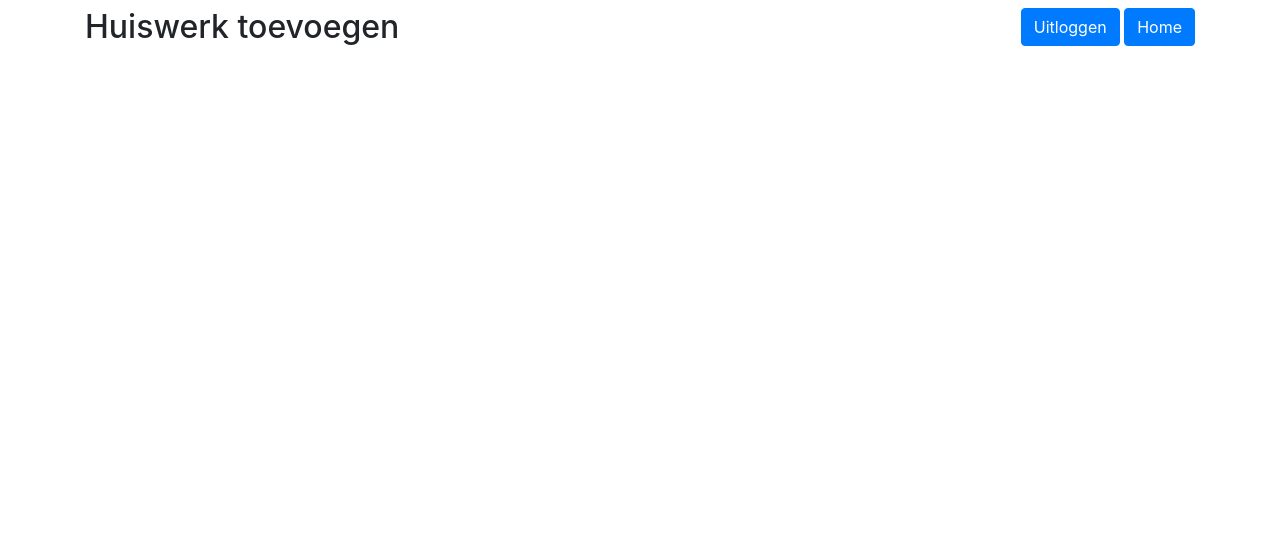
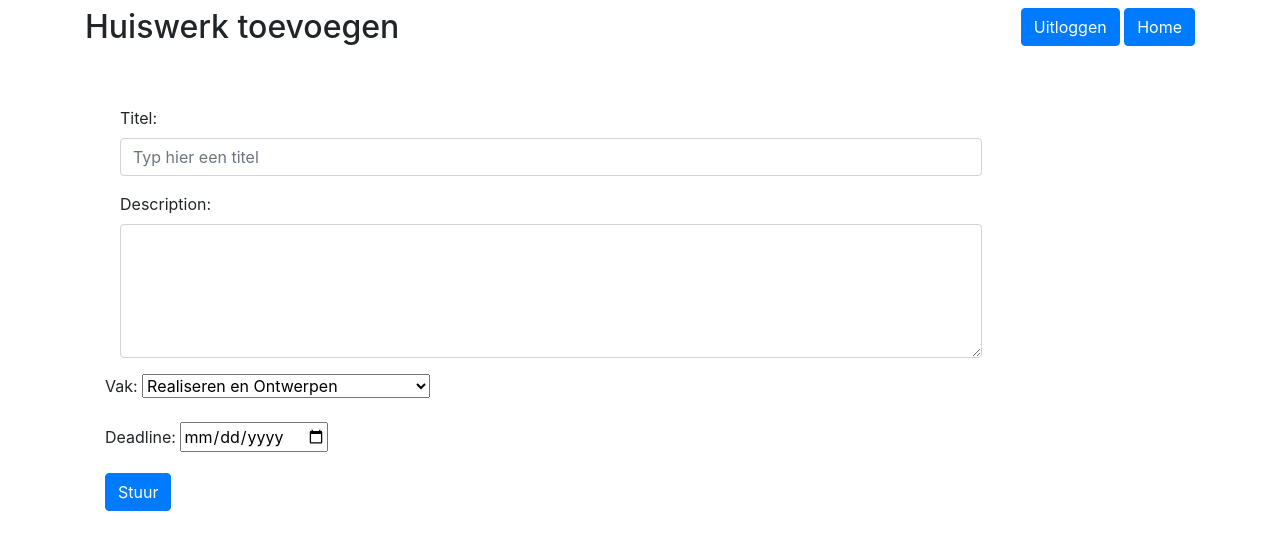
Before and after one commit to Akahama-Patryk/huiswerk-website, a PHP site: page /dashboard/huiswerk/toevoegen.php in a window 1280 px wide. Shown: the top 550 px of the page. Run offline with PHP 8.4, Linux system fonts and the light colour scheme; a user stored in the database is signed in; data comes from the database, SQL or seed files in the repository.

Commit message:
Better feedback and add homework is done and ready Updated SQL PLEASE UPDATE TO CURRENT VERSION OR PAGE WILL NOT WORK CORRECTLY

```diff
--- a/classes/Homework.php
+++ b/classes/Homework.php
@@ -5,6 +5,7 @@ class Homework
 {
     public function __construct()
     {
+
     }
 
     static public function fetchHomework()
@@ -29,7 +30,8 @@ class Homework
                             <h5 class="card-subtitle mb-2">Deadline: <?= $row['deadline'] ?></h5>
                             <hr>
                             <p class="card-subtitle mb-2">Vak: <?= $row['subject_name'] ?></p>
-                            <p class="card-subtitle mb-2">Docent: <?= $row['teacher_name'] ?> (<?= $row['teacher_email']?>)</p>
+                            <p class="card-subtitle mb-2">Docent: <?= $row['teacher_name'] ?>
+                                (<?= $row['teacher_email'] ?>)</p>
 
                         </div>
                     </div>
@@ -41,19 +43,41 @@ class Homework
         <?php
     }
 
-    public function sendFeedback($name, $email, $feedback)
+    public function sendFeedback($feedback, $name = null, $email = null)
     {
-        if (!empty($name) && (!empty($email) && (!empty($feedback)))) {
+        if (!empty($feedback)) {
             $conn = Utility::pdoConnect();
             $send = $conn->prepare("INSERT INTO feedback (id, name, email, feedback) VALUES  ((SELECT UUID()), ?, ?, ?)");
             $send->bindParam(1, $name);
             $send->bindParam(2, $email);
             $send->bindParam(3, $feedback);
             $send->execute();
-            RedirectHandler::HTTP_301('dashboard.php');
             echo "Works";
         } else {
             echo "Error";
         }
     }
+
+    public function createHomework($title, $description, $subject, $deadline)
+    {
+        if (!empty($title) && !empty($description) && !empty($subject) && !empty($deadline)) {
+            $conn = Utility::pdoConnect();
+            $send = $conn->prepare("INSERT INTO homework (id, title, description, subject_id, deadline) VALUES  ((SELECT UUID()), ?, ?, ?, ?)");
+            $send->bindParam(1, $title);
+            $send->bindParam(2, $description);
+            $send->bindParam(3, $subject);
+            $send->bindParam(4, $deadline);
+            $send->execute();
+            echo "OK!";
+        } else {
+            echo "Yo";
+        }
+    }
+
+    public function fetchSubject()
+    {
+        $conn = Utility::pdoConnect();
+        $fetch = $conn->query("SELECT * FROM subjects");
+        return $fetch;
+    }
 }
--- a/dashboard/huiswerk/toevoegen.php
+++ b/dashboard/huiswerk/toevoegen.php
@@ -1,6 +1,19 @@
 <?php
+$subjectdata = array();
 include_once('../../classes/Autoloader.php');
 Session::start();
+$data = new Homework();
+$subjectdata = $data->fetchSubject();
+//TODO: SEND form
+if (isset($_POST['submit'])) {
+    $subject = $_POST['subject'];
+    $deadline = $_POST['date'];
+    $title = $_POST['title'];
+    $description = $_POST['description'];
+    $create = new Homework();
+    $createHomework = $create->createHomework($title, $description,$subject, $deadline);
+//    RedirectHandler::HTTP_301('./dashboard.php');
+}
 ?>
 <!DOCTYPE html>
 <html lang="en">
@@ -28,10 +41,42 @@ Session::start();
             ?>
         </div>
         <div class="col-md-12" style="margin-top:2em;">
+            <form method="post">
+                <div class="card-body">
+                    <div class="form-group">
+                        <label class="control-label col-sm-2" for="name">Titel: </label>
+                        <div class="col-sm-10">
+                            <input type="text" class="form-control" id="name" placeholder="Typ hier een titel" name="title" required>
+                        </div>
+                    </div>
+                    <div class="form-group">
+                        <label class="control-label col-sm-2" for="description">Description: </label>
+                        <div class="col-sm-10">
+                            <textarea type="text" name="description" class="form-control" rows="5" id="description" required></textarea>
+                        </div>
+                    </div>
+                    <div class="form-group">
+                        <label for="subject">Vak: </label>
+                        <select name="subject" required>
+                            <?php
+                            foreach ($subjectdata as $data) :
+                                ?>
+                                <option value="<?= $data['subject_id'] ?>"><?= $data['subject_name'] ?></option>
+                            <?php
+                            endforeach;
+                            ?>
+                        </select>
+                    </div>
+                    <div class="form-group">
+                        <label for="date">Deadline: </label>
+                        <input type="date" name="date" value="date" required>
+                    </div>
+                    <button type="submit" name="submit" class="btn btn-primary">Stuur</button>
+            </form>
+        </div>
+    </div>
 
-        </div>
-
-    </div>
+</div>
 </div
 </body>
 </html>
--- a/feedback.php
+++ b/feedback.php
@@ -5,7 +5,7 @@ if (isset($_POST['submit'])) {
     $email = $_POST['email'];
     $feedback = $_POST['comment'];
     $data = new Homework();
-    $send = $data->sendFeedback($name,$email,$feedback);
+    $send = $data->sendFeedback($feedback,$name,$email);
     RedirectHandler::HTTP_301('index.php');
 }
 ?>
@@ -54,7 +54,7 @@ if (isset($_POST['submit'])) {
                     <div class="form-group">
                         <label class="control-label col-sm-2" for="comment">Comment:</label>
                         <div class="col-sm-10">
-                            <textarea type="text" name="comment" class="form-control" rows="5" id="comment"></textarea>
+                            <textarea type="text" name="comment" class="form-control" rows="5" id="comment" required></textarea>
                         </div>
                     </div>
                     <div class="form-group">
--- a/sql_backup/project_huiswerk.sql
+++ b/sql_backup/project_huiswerk.sql
@@ -31,6 +31,7 @@ SET time_zone = "+00:00";
 CREATE TABLE `feedback` (
   `id` varchar(255) NOT NULL,
   `name` varchar(255) NOT NULL,
+  `email` varchar(255) NOT NULL,
   `feedback` varchar(255) NOT NULL
 ) ENGINE=InnoDB DEFAULT CHARSET=latin1;
 
@@ -45,7 +46,7 @@ CREATE TABLE `homework` (
   `title` varchar(255) NOT NULL,
   `description` varchar(255) NOT NULL,
   `subject_id` int(9) NOT NULL,
-  `deadline` varchar(255) NOT NULL
+  `deadline` date NOT NULL
 ) ENGINE=InnoDB DEFAULT CHARSET=latin1;
 
 --
```
